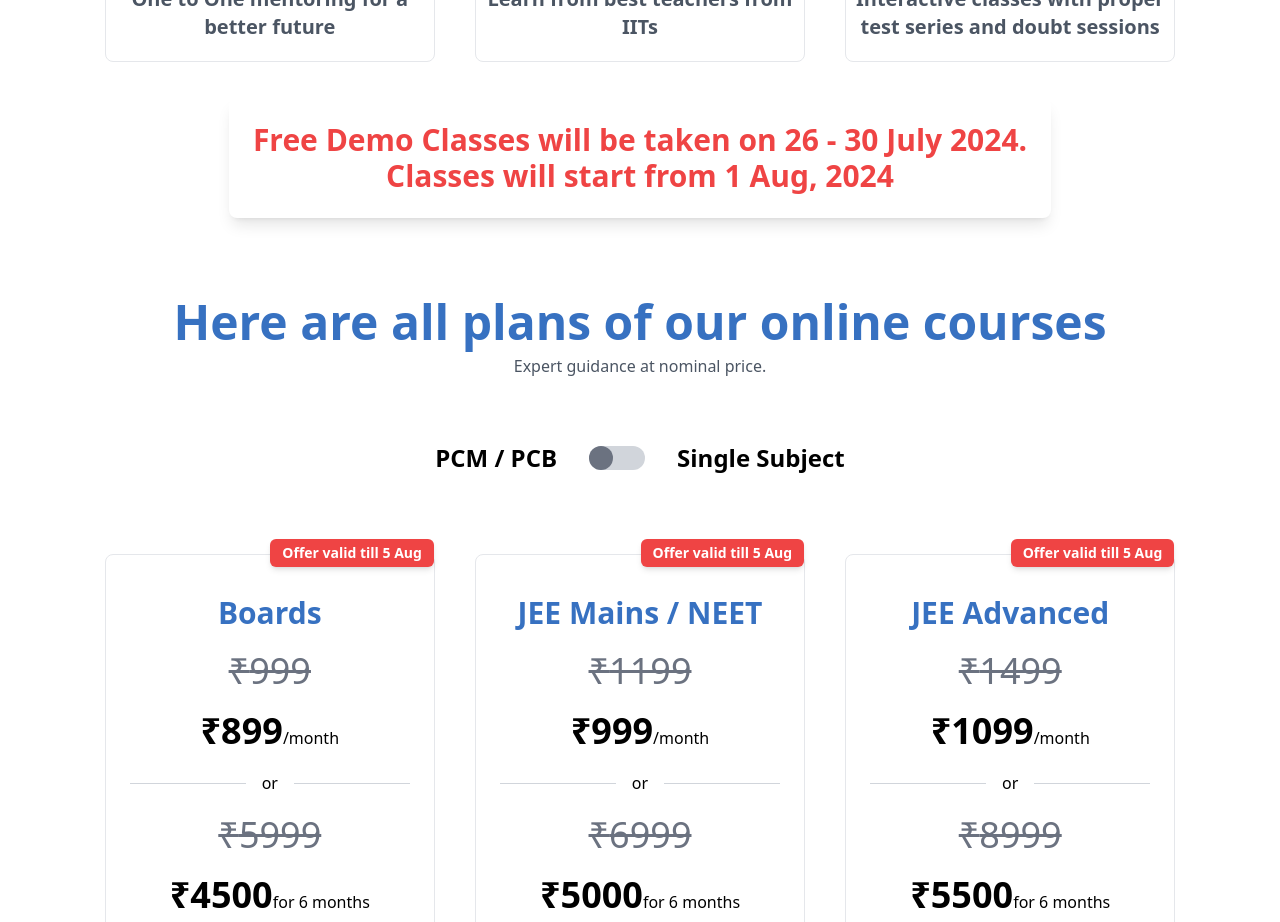
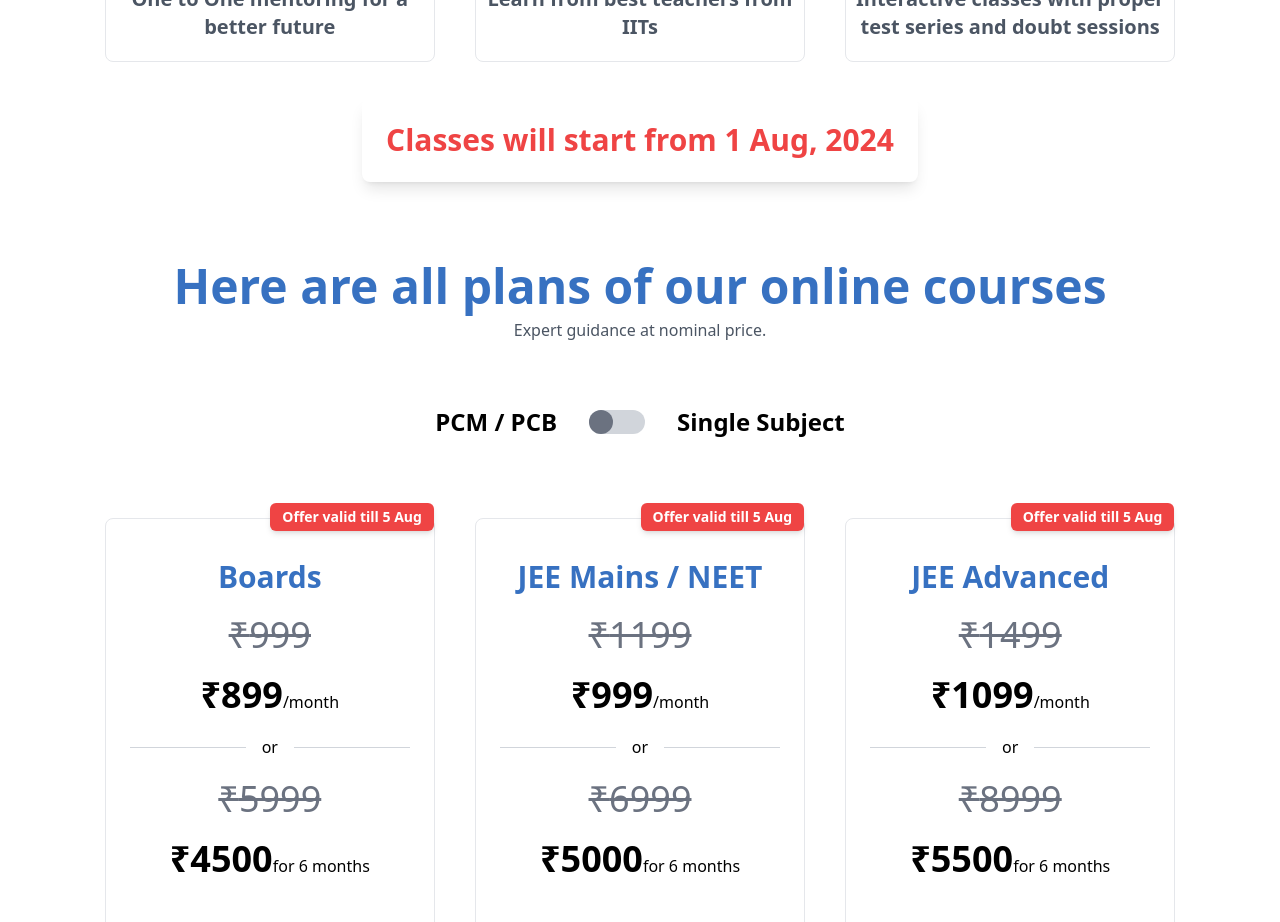
Before and after one commit to Sumitsh28/AchieversZone, a React (Vite) app: page / in a window 1280 px wide. Shown: the part 2060-2982 px from the top of the page. Built offline with nearby package versions, Linux system fonts and the light colour scheme.

Commit message:
demo removed

```diff
--- a/src/components/Testimonial/Pricing.jsx
+++ b/src/components/Testimonial/Pricing.jsx
@@ -115,8 +115,6 @@ const Pricing = () => {
           <div className="absolute inset-0 bg-gradient-to-r from-blue-400 to-green-500 hover:from-yellow-300 hover:to-red-400 opacity-0 transition-opacity duration-300 rounded-lg" />
           <div className="relative">
             <p className="text-red-500 font-bold text-3xl">
-              Free Demo Classes will be taken on 26 - 30 July 2024.
-              <br />
               Classes will start from 1 Aug, 2024
             </p>
           </div>
```
